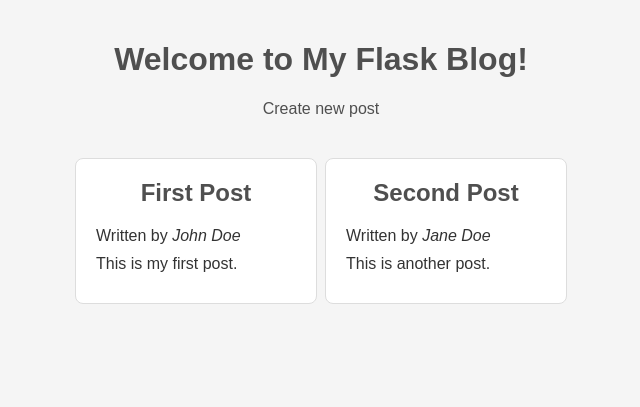
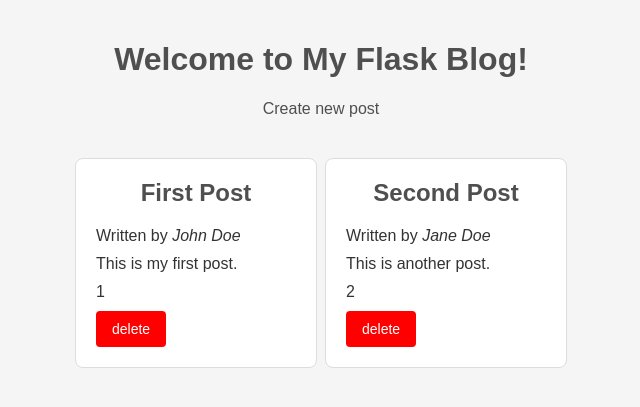
Before and after one commit to mgudwilowicz/masterblog, a Flask app: page / in a window 1280 px wide. Shown: the top 407 px of the page, without its empty margins (319-959 px from the left). Run offline with Flask 3, Linux system fonts and the light colour scheme.

Commit message:
add delete method

```diff
--- a/app.py
+++ b/app.py
@@ -27,6 +27,17 @@ def add():
         return redirect(url_for('index'))
     return render_template('add.html')
 
+@app.route('/delete/<int:post_id>')
+def delete(post_id):
+    global blog_posts
+    blog_posts = [post for post in blog_posts if post["id"] != post_id]
+
+    with open("data/data.json", "w", encoding="utf-8") as file:
+        json.dump(blog_posts, file, indent=4, ensure_ascii=False)
+
+    return redirect(url_for('index'))
+
+
 
 if __name__ == '__main__':
     app.run(host="0.0.0.0", port=5001, debug=True)
--- a/static/style.css
+++ b/static/style.css
@@ -47,7 +47,7 @@ a {
 
 
 
-form {
+.form {
     background: #ffffff;
     padding: 20px;
     margin-bottom: 30px;
@@ -82,6 +82,14 @@ button {
     cursor: pointer;
 }
 
+.delete {
+ background-color: red;
+}
+
 button:hover {
     background-color: #0056b3;
 }
+
+.delete:hover {
+ background-color: red;
+}
--- a/templates/add.html
+++ b/templates/add.html
@@ -11,7 +11,7 @@
 
     <h2>Create a new post</h2>
     <section class="container">
-    <form method="POST" action="/add">
+    <form class="form" method="POST" action="/add">
         <label for="title">Title:</label><br>
         <input type="text" id="title" name="title" required><br><br>
 
--- a/templates/index.html
+++ b/templates/index.html
@@ -15,6 +15,10 @@
             <h2>{{ post.title }}</h2>
             <p>Written by <em>{{ post.author }}</em></p>
             <p>{{ post.content }}</p>
+            <p>{{ post.id }}</p>
+           <form method="GET" action="{{ url_for('delete', post_id=post.id) }}">
+                <button type="submit" class="delete">delete</button>
+            </form>
         </div>
     {% endfor %}
     </section>
```
